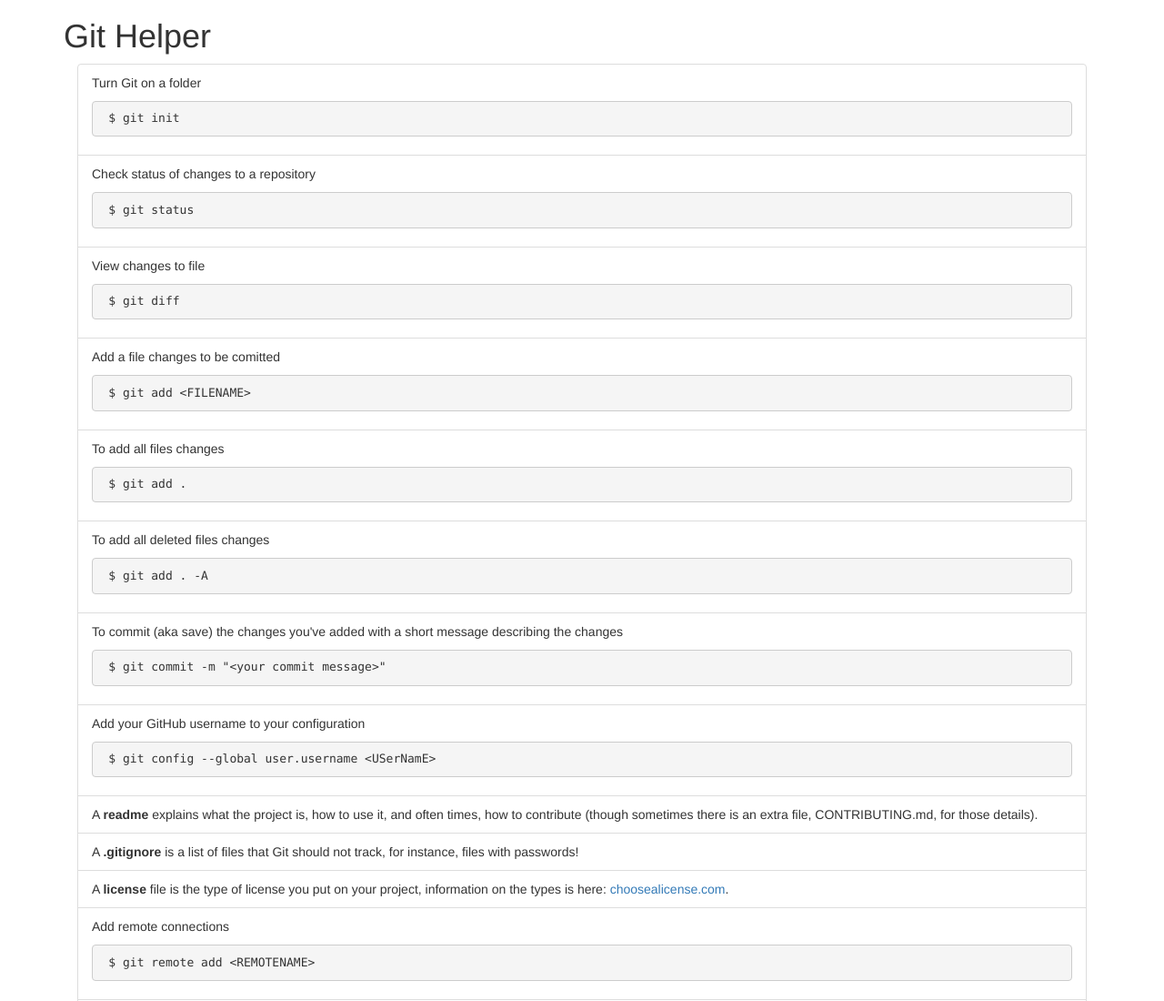
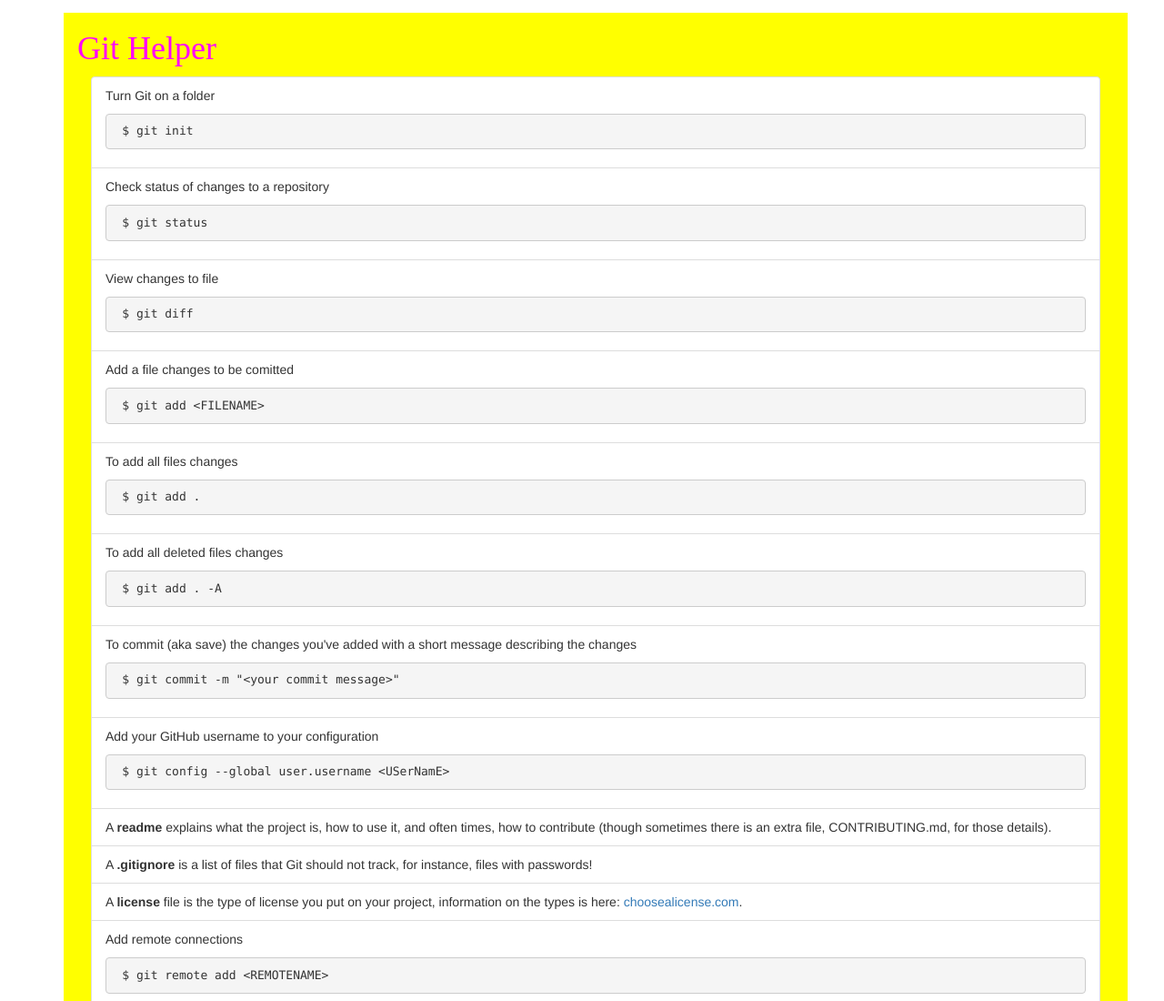
Before and after one commit to ggdaltoso/Git-Commands-Helper, a plain HTML site: page index.html in a window 1280 px wide. Shown: the top 1100 px of the page at 91% size. Drawn offline with nearby package versions, Linux system fonts and the light colour scheme.

Commit message:
Update index.html

```diff
--- a/index.html
+++ b/index.html
@@ -4,6 +4,15 @@
     <meta charset="UTF-8">
     <link rel="stylesheet" href="//maxcdn.bootstrapcdn.com/bootstrap/3.3.0/css/bootstrap.min.css">
     <title>Git Helper</title>
+
+    <style>
+      h1 {font-family: comic sans; color: #f0f;}
+      div {background: yellow !important;}
+      body {
+        max-width: 50em;
+        margin: 1em 2em 1em 5em;
+      }
+    </style>
 </head>
 <body>
     <div class="container" style="height: 100%;">
```
